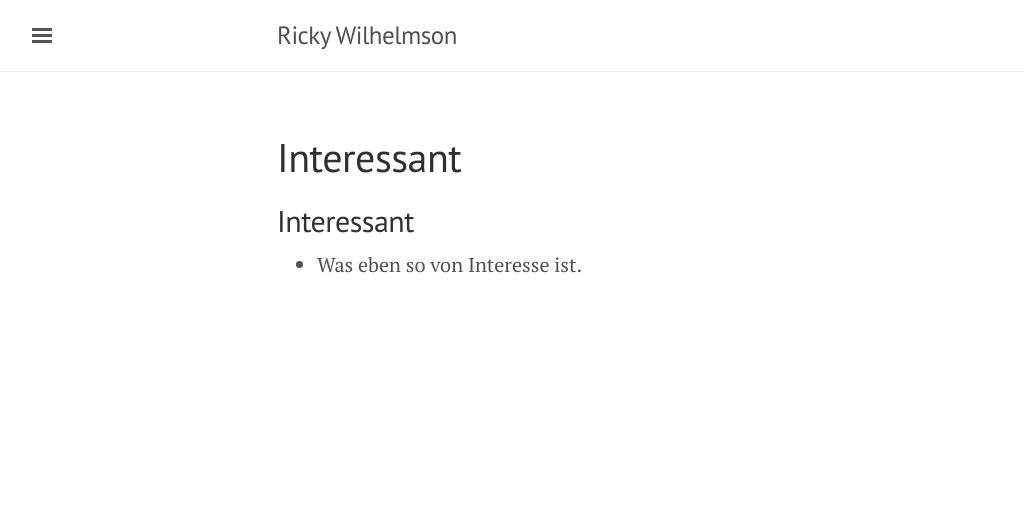
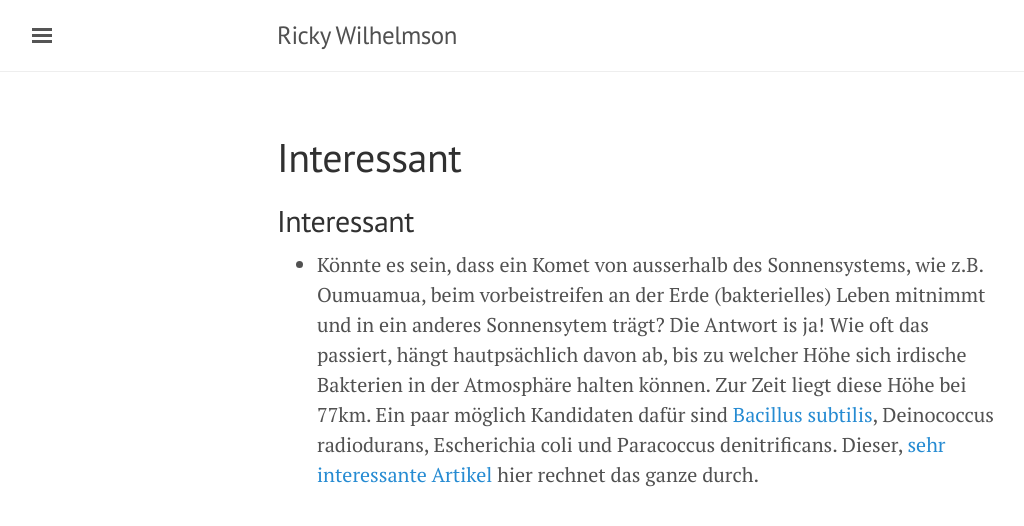
Before and after one commit to SOSTaler/sostaler.github.io, a Jekyll site: the page built from interessant.md, in a window 1280 px wide. Shown: the top 526 px of the page, without its empty margins (3-1027 px from the left). Built offline with Jekyll 4.4.1, drawn with Linux system fonts in a browser that asks for light colours; comment, search, counter and statistics services are not loaded.

Commit message:
Update interessant.md

```diff
--- a/interessant.md
+++ b/interessant.md
@@ -6,4 +6,4 @@ title: 'Interessant'
 
 ## Interessant
 
-* Was eben so von Interesse ist.
+* Könnte es sein, dass ein Komet von ausserhalb des Sonnensystems, wie z.B. Oumuamua, beim vorbeistreifen an der Erde (bakterielles) Leben mitnimmt und in ein anderes Sonnensytem trägt? Die Antwort is ja! Wie oft das passiert, hängt hautpsächlich davon ab, bis zu welcher Höhe sich irdische Bakterien in der Atmosphäre halten können. Zur Zeit liegt diese Höhe bei 77km. Ein paar möglich Kandidaten dafür sind [Bacillus subtilis](/TheHayabusaEffect/), Deinococcus radiodurans, Escherichia coli und Paracoccus denitrificans. Dieser, [sehr interessante Artikel]() hier rechnet das ganze durch.
```
